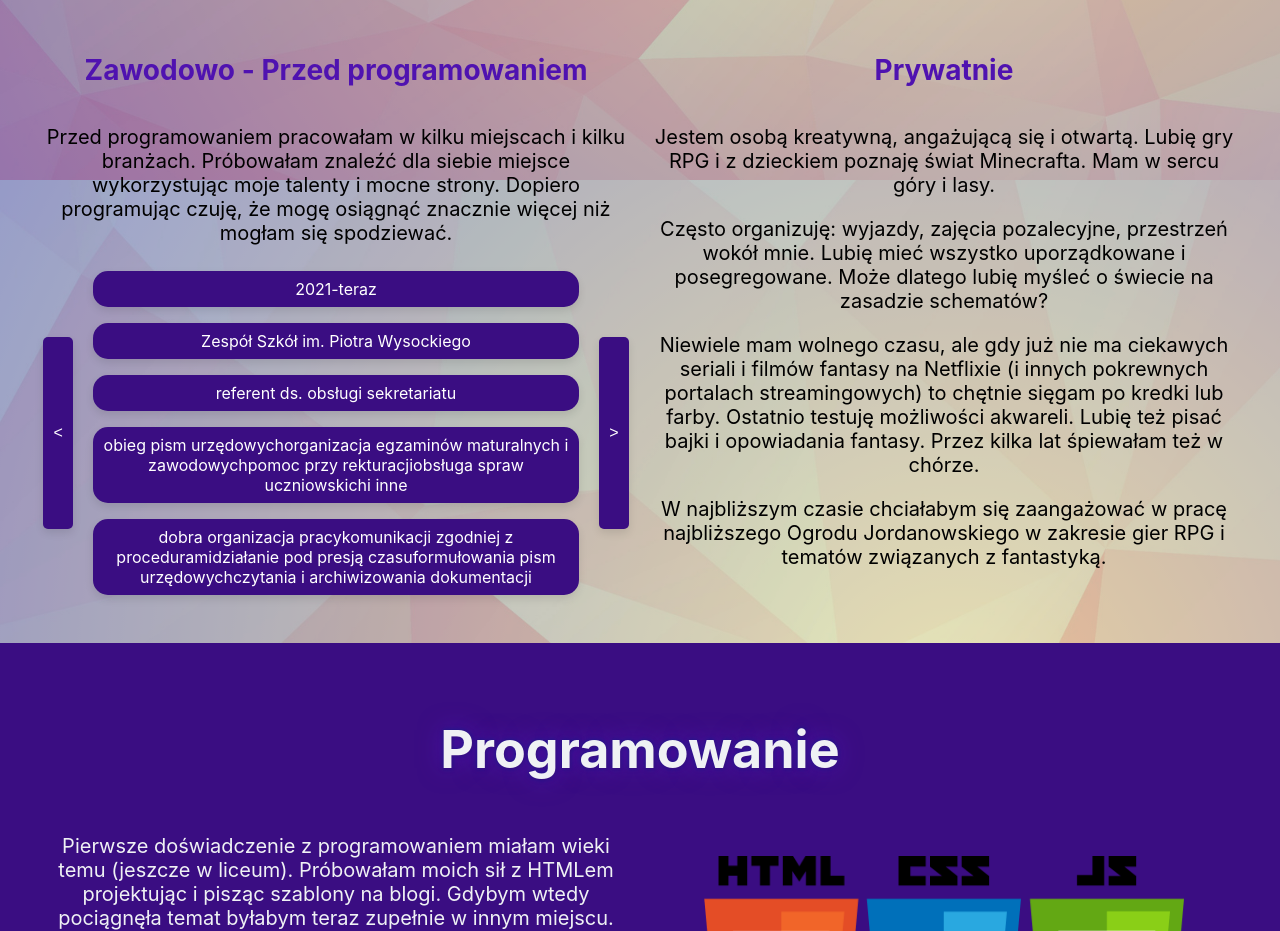
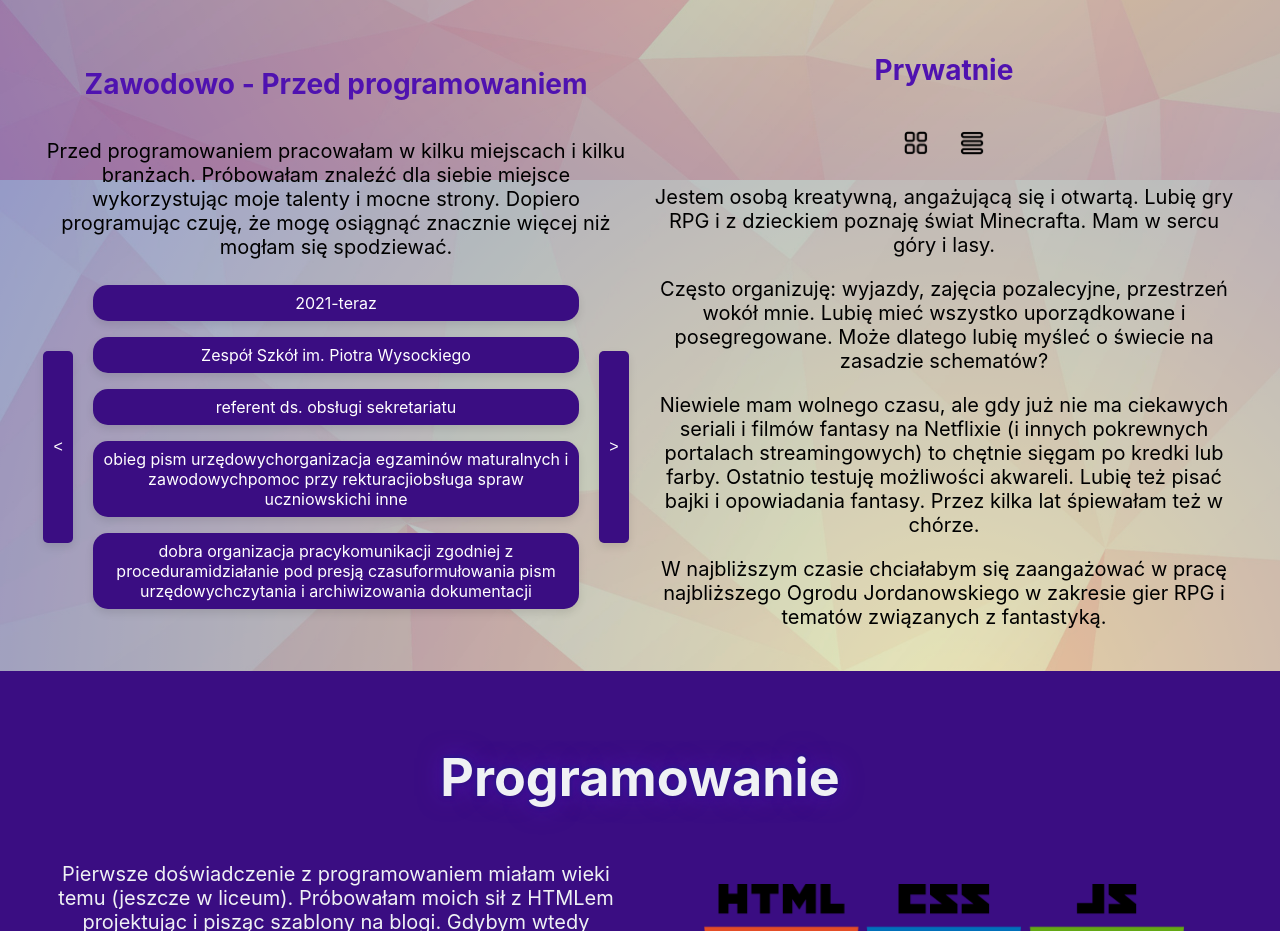
Before and after one commit to avtill/webportfolio, a React (Create React App) app: page / in a window 1280 px wide. Shown: the part 900-1831 px from the top of the page. Built offline with nearby package versions, Linux system fonts and the light colour scheme.

Commit message:
priv button icons

```diff
--- a/src/App.css
+++ b/src/App.css
@@ -215,3 +215,11 @@ margin: auto;
   border-radius: 15px;
   box-shadow: 0 4px 8px rgba(0, 0, 0, 0.1)
 }
+.img__priv{
+  height: 1.5rem;
+  display: inline-block;
+  margin: 1rem;
+}
+.img__priv:hover, .img__priv:visited{
+  height: 2rem;
+}
--- a/src/components/Omnie/PrivIcon.jsx
+++ b/src/components/Omnie/PrivIcon.jsx
@@ -6,8 +6,8 @@ import textIcon from "../../img/text icon.png"
 const PrivIcon =()=> {
     return (
         <>
-        <gridIcon />
-        <textIcon />
+        <img className="img__priv" src={gridIcon} alt="ikona kafelków" />
+        <img className="img__priv" src={textIcon} alt="ikona tekstu" />
         </>
     )
 }
--- a/src/components/Omnie/Private.jsx
+++ b/src/components/Omnie/Private.jsx
@@ -1,6 +1,7 @@
 import React from "react";
 import "../../App.css";
 import PrivText from "./PrivText";
+import PrivIcon from "./PrivIcon";
 
 // do zrobienia jako kafelki z gridem//
 
@@ -8,6 +9,7 @@ const Private =()=> {
     return (
             <div>
                 <h3>Prywatnie</h3>
+                <PrivIcon />
                {/* ikony onClick - griid / text */}
                {/* PrivGrid - DOMYŚlny */}
                 <PrivText />
```
